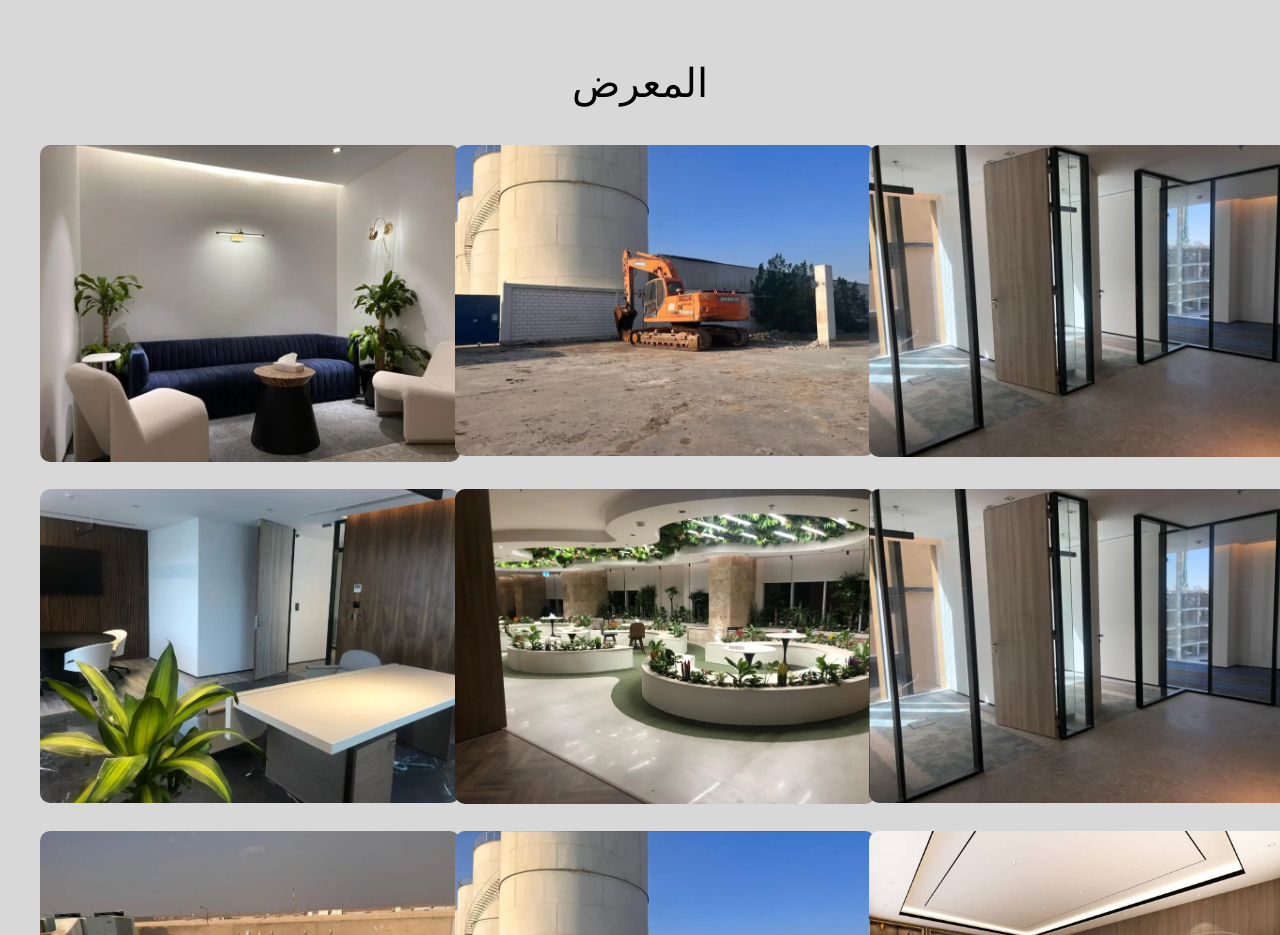
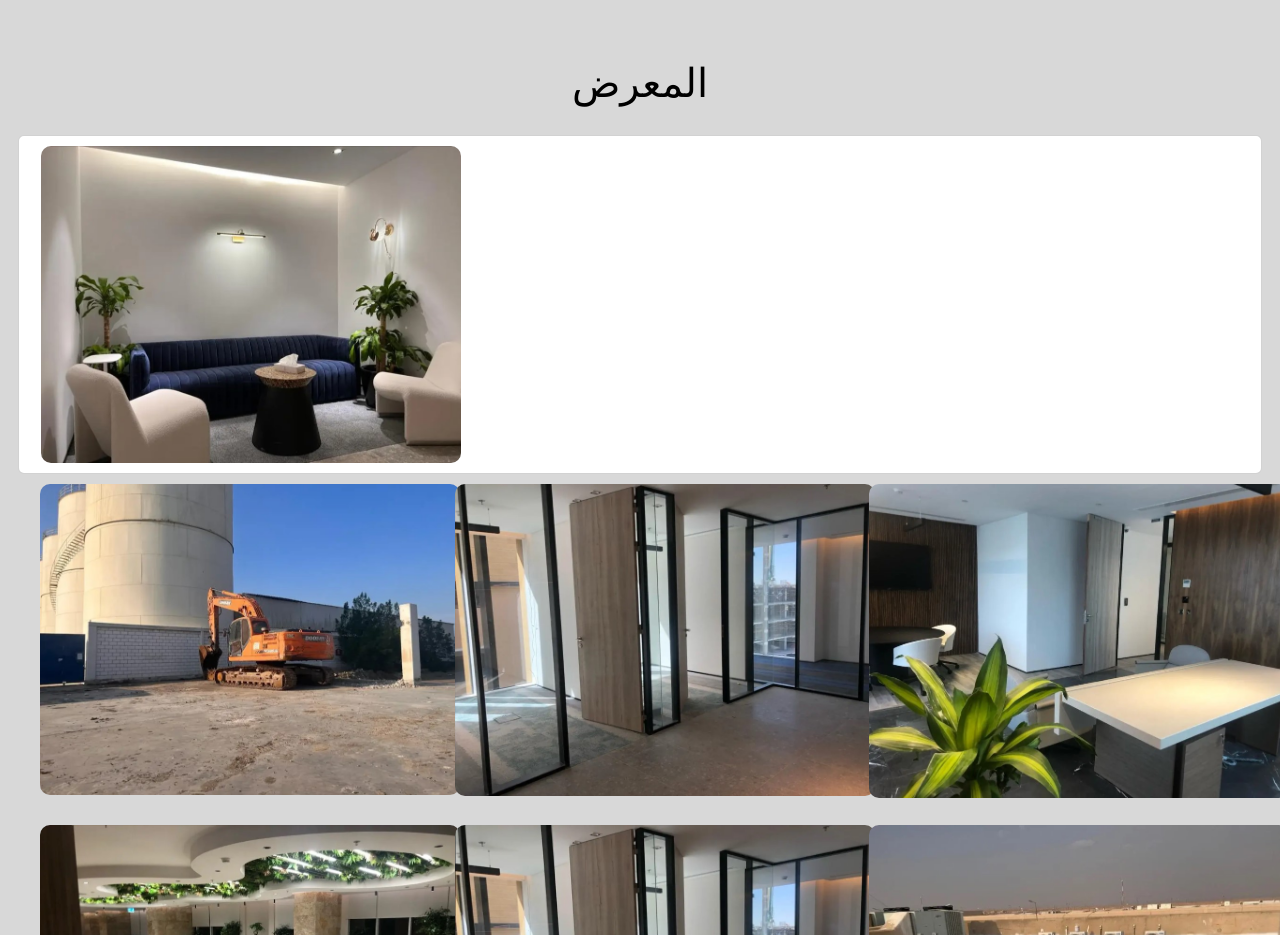
Before and after one commit to mosala123/MH, a plain HTML site: page index.html in a window 1280 px wide. Shown: the part 5160-6095 px from the top of the page. Drawn offline with nearby package versions, Linux system fonts and the light colour scheme.

Commit message:
Update index.html

```diff
--- a/index.html
+++ b/index.html
@@ -285,7 +285,7 @@
     <h1 class="text-center" style="padding:  20px  ;color: #000;">المعرض    </h1>
   </div>
   <div class="row">
-      <div class="col-md-4">
+      <div class="col-md-4 card" style="width: 100%;">
           <div class="image-container" onmouseover="showOverlay(this)" onmouseout="hideOverlay(this)">
               <img src="images/Screenshot 2024-03-25 112310.jpg" alt="Image 1">
               <div class="overlay ">
```
